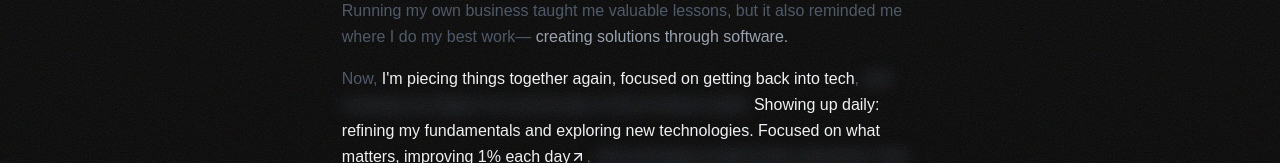
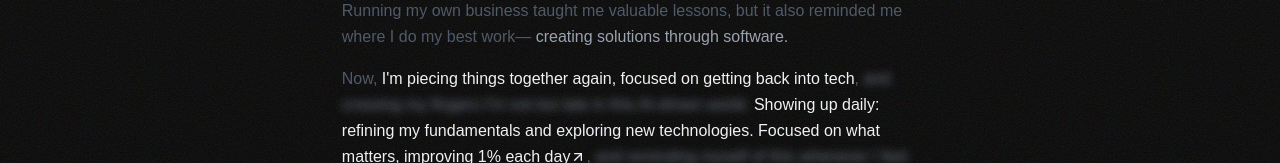
Before and after one commit to Dwyte/xandermartinez.com, a Next.js app: page / in a window 1280 px wide. Shown: the part 786-949 px from the top of the page. Built offline with nearby package versions, Linux system fonts and the light colour scheme; a web font is replaced by a local one.

Commit message:
style: decrease blur on hover-reveal
- add ease in on transition

```diff
--- a/app/components/hover-reveal/hover-reveal.tsx
+++ b/app/components/hover-reveal/hover-reveal.tsx
@@ -17,8 +17,8 @@ export function HoverReveal({
       onMouseEnter={() => setIsActive(true)}
       onMouseLeave={() => setIsActive(false)}
       className={clsx(
-        "transition-all",
-        isActive ? "blur-none" : "blur-sm",
+        "transition-all ease-in",
+        isActive ? "blur-none" : "blur-xs text-gray-500",
         className
       )}
       {...rest}
```
